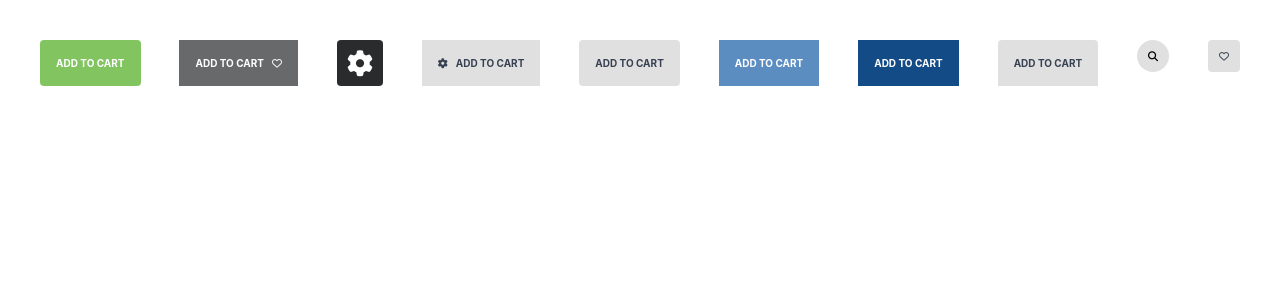
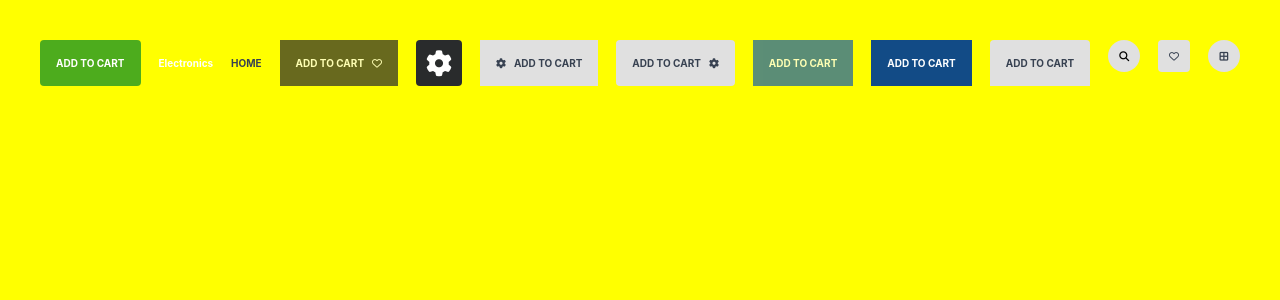
Before and after one commit to krasenDimitrov90/e-commerce, a React (Create React App) app: page / in a window 1280 px wide. Shown: the top 300 px of the page. Built offline with nearby package versions, Linux system fonts and the light colour scheme.

Commit message:
make an anchor type button for the navigations

```diff
--- a/src/App.js
+++ b/src/App.js
@@ -1,6 +1,7 @@
 import React from 'react';
 import { Button } from './modules';
-import { SearchIcon, HeartIcon, GearIcon } from './modules';
+import { AnchorButton } from './modules';
+import { Icon } from './modules';
 
 
 function App() {
@@ -17,21 +18,26 @@ function App() {
 
   return (
     <div className="flex justify-between p-10">
-      <Button variant="green" rounded={'rounded'} disabled={true}>Add to cart</Button>
-      <Button variant="dark" disabled={true} rightIcon={<HeartIcon right={true} />}>Add to cart</Button>
+      <Button variant="green" rounded={'rounded'}>Add to cart</Button>
+      <AnchorButton variant="white-green">Electronics</AnchorButton>
+      <AnchorButton variant="gray-green" upperCase={true}>Home</AnchorButton>
+      <Button variant="dark" disabled={true} rightIcon={<Icon variant="heart" left={true} />}>Add to cart</Button>
       <Button custom={'bg-dark-800 w-12 text-[26px] text-white rounded'}>
-        <GearIcon />
+        <Icon variant="gear"/>
       </Button>
-      <Button variant="gray" isLoading={isLoading} leftIcon={<GearIcon left={true} />} onClick={clickHandler} rounded={true} >Add to cart</Button>
-      <Button variant="gray-blue" icon={icon} left={true} rounded={'rounded'} >Add to cart</Button>
+      <Button variant="gray" isLoading={isLoading} leftIcon={<Icon variant="gear" right={true} />} onClick={clickHandler} rounded={true} >Add to cart</Button>
+      <Button variant="gray-blue" rightIcon={<Icon variant="gear" left={true}/>} rounded={'rounded'} >Add to cart</Button>
       <Button variant="blue" disabled={true} >Add to cart</Button>
       <Button variant="dark-blue" >Add to cart</Button>
       <Button variant="gray-blue" rounded={'half-rounded'}>Add to cart</Button>
       <Button variant='gray-green' rounded={'circle'} size='small'>
-        <SearchIcon />
+        <Icon variant="search"/>
       </Button>
       <Button variant='gray-blue' rounded='rounded' size='small'>
-        <HeartIcon />
+        <Icon variant="heart" />
+      </Button>
+      <Button variant='gray-blue' rounded='circle' size='small'>
+        <Icon variant="grid" />
       </Button>
     </div >
   );
--- a/src/index.css
+++ b/src/index.css
@@ -18,6 +18,7 @@ body {
   -webkit-font-smoothing: antialiased;
   -moz-osx-font-smoothing: grayscale;
 
+  background-color: yellow;
 }
 
 code {
--- /dev/null
+++ b/src/modules/AnchorButton/AnchorButton.css
@@ -0,0 +1,21 @@
+.anchor-btn {
+    @apply text-xs font-bold transition-all duration-150 ease-linear
+}
+
+.anchor-white-green {
+    @apply text-white
+}
+
+.anchor-gray-green {
+    @apply text-gray-700
+}
+
+/* .anchor-btn-white-green,
+.anchor-btn-gray-green {
+    @apply bg-none p-0 m-0
+} */
+
+.anchor-white-green:hover,
+.anchor-gray-green:hover {
+    @apply text-green-300
+}
--- /dev/null
+++ b/src/modules/AnchorButton/AnchorButton.js
@@ -0,0 +1,21 @@
+import './AnchorButton.css';
+
+export const AnchorButton = ({ variant, upperCase, children }) => {
+
+    const upperCaseClass = upperCase ? 'uppercase' : '';
+    const variantClass = 'anchor-btn ' + AnchorButton.variants[variant];
+    const classes = [upperCaseClass, variantClass];
+
+    return (
+        <button className={classes.join(' ')}>{children}</button>
+    );
+};
+
+AnchorButton.variants = {
+    'white-green': 'anchor-white-green',
+    'gray-green': 'anchor-gray-green'
+};
+
+AnchorButton.defaultProps = {
+    upperCase: false,
+};
--- a/src/modules/Button/Button.css
+++ b/src/modules/Button/Button.css
@@ -52,8 +52,6 @@ button:disabled {
     @apply bg-blue-500 text-white
 }
 
-
-
 .btn-blue {
     @apply bg-blue-500 text-white
 }
@@ -62,6 +60,7 @@ button:disabled {
     @apply bg-blue-800 text-white
 }
 
+
 .half-rounded {
     @apply rounded-t
 }
--- a/src/modules/Button/Button.js
+++ b/src/modules/Button/Button.js
@@ -48,5 +48,7 @@ Button.variants = {
     'gray-blue': 'btn-gray-blue',
     'blue': 'btn-blue',
     'dark-blue': 'btn-dark-blue',
-    'dark': 'btn-dark'
+    'dark': 'btn-dark',
+    'white-green-transparent': 'btn-white-green-transparent',
+    'gray-green-transparent': 'btn-gray-green-transparent',
 };
--- a/src/modules/Icons/Icons.js
+++ b/src/modules/Icons/Icons.js
@@ -1,26 +1,54 @@
 const getMargins = (left, right) => {
-    let marginLeft = left ? 'mr-2' : '';
-    let marginRight = right ? 'ml-2' : '';
+    let marginLeft = left ? 'ml-2' : '';
+    let marginRight = right ? 'mr-2' : '';
     return [marginLeft, marginRight];
 };
 
-export const SearchIcon = ({ left = null, right = null }) => {
+export const Icon = ({
+    variant,
+    left = null,
+    right = null }) => {
+
     const [marginLeft, marginRight] = getMargins(left, right);
+    const classes = Icon.variants[variant] + ` ${marginLeft} ${marginRight}`;
+
     return (
-        <i className={`fa-solid fa-magnifying-glass ${marginLeft} ${marginRight}`}></i>
-    )
-};
-
-export const HeartIcon = ({ left = null, right = null }) => {
-    const [marginLeft, marginRight] = getMargins(left, right);
-    return (
-        <i className={`fa-regular fa-heart ${marginLeft} ${marginRight}`}></i>
+        <i className={classes}></i>
     );
 };
 
-export const GearIcon = ({ left = null, right = null }) => {
-    const [marginLeft, marginRight] = getMargins(left, right);
-    return (
-        <i className={`fa-solid fa-gear ${marginLeft} ${marginRight}`}></i>
-    );
+Icon.variants = {
+    'search': 'fa-solid fa-magnifying-glass',
+    'heart': 'fa-regular fa-heart',
+    'gear': 'fa-solid fa-gear',
+    'trash': 'fa-regular fa-trash-can',
+    'cart': 'fa-solid fa-cart-shopping',
+    'user': 'fa-solid fa-user',
+    'user-group': 'fa-solid fa-user-group',
+    'phone': 'fa-solid fa-phone-volume',
+    'mail': 'fa-solid fa-envelope',
+    'clipboard': 'fa-regular fa-clipboard',
+    'arrow-up': 'fa-solid fa-arrow-up',
+    'full-star': 'fa-solid fa-star',
+    'empty-star': 'fa-regular fa-star',
+    'calendar': 'fa-solid fa-calendar-days',
+    'check': 'fa-regular fa-square-check',
+    'pen': 'fa-solid fa-pen',
+    'plus': 'fa-solid fa-plus',
+    'minus': 'fa-solid fa-minus',
+    'arrow-down': 'fa-solid fa-chevron-down',
+    'arrow-right': 'fa-solid fa-chevron-right',
+    'list': 'fa-solid fa-list-ul',
+    'expand': 'fa-solid fa-up-right-and-down-left-from-center rotate-90',
+    'menu-bars': 'fa-solid fa-bars',
+    'grid': 'fa-solid fa-border-all',
+
+    'healthcare': 'fa-solid fa-hand-holding-heart',
+    'mixer': 'fa-solid fa-blender',
+    'home': 'fa-solid fa-house-chimney-window',
+    'tree': 'fa-solid fa-tree',
+    'multimedia': 'fa-brands fa-youtube',
+    'hiking': 'fa-solid fa-person-hiking',
+    'sport': 'fa-solid fa-volleyball',
+    'drop': 'fa-solid fa-droplet',
 };
--- a/src/modules/index.js
+++ b/src/modules/index.js
@@ -1,3 +1,4 @@
 export * from './Button/Button';
+export * from './AnchorButton/AnchorButton';
 export * from './Spinner/Spinner';
 export * from './Icons/Icons';
```
Also changed, not shown: legend/AnchorButton.txt (added), legend/Buttons.txt (added), legend/Icons.txt (added), 1 other file (tests, documents, lock files or other folders).
